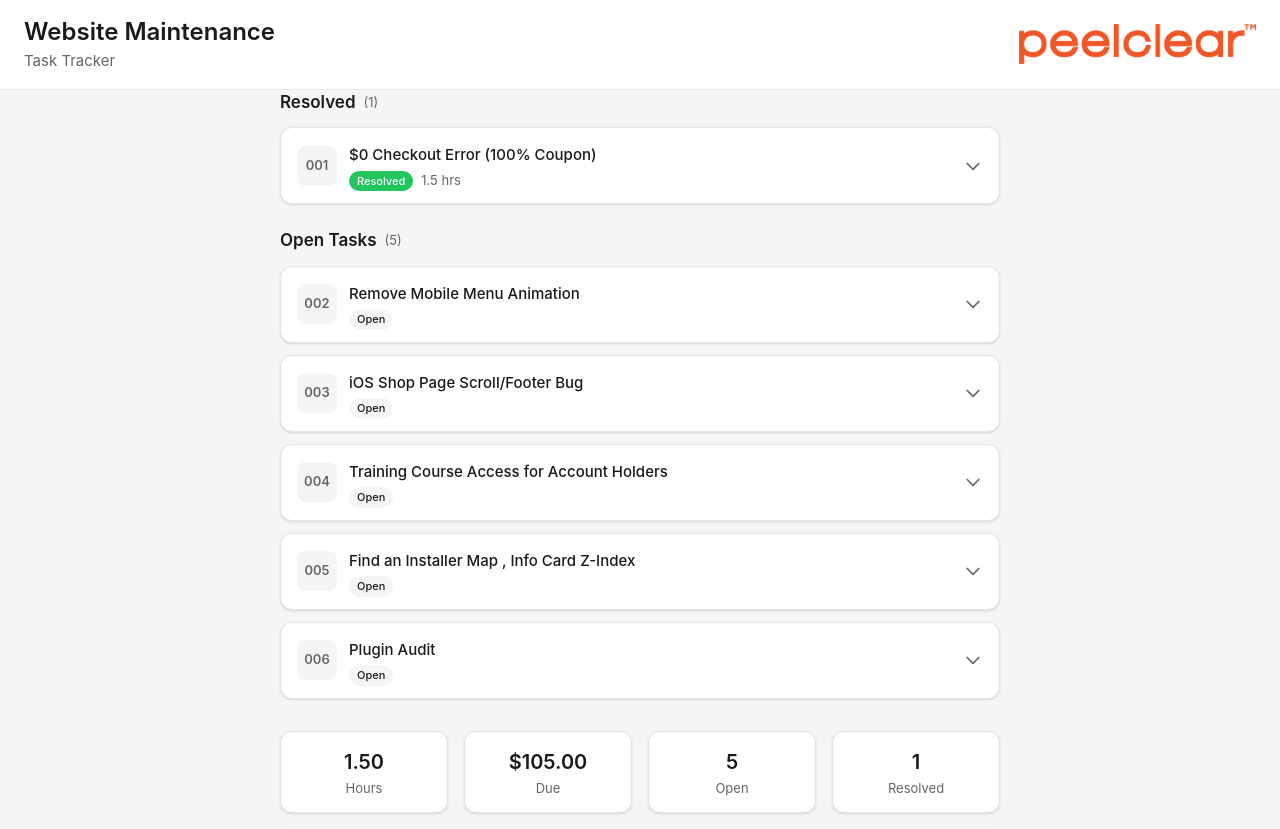
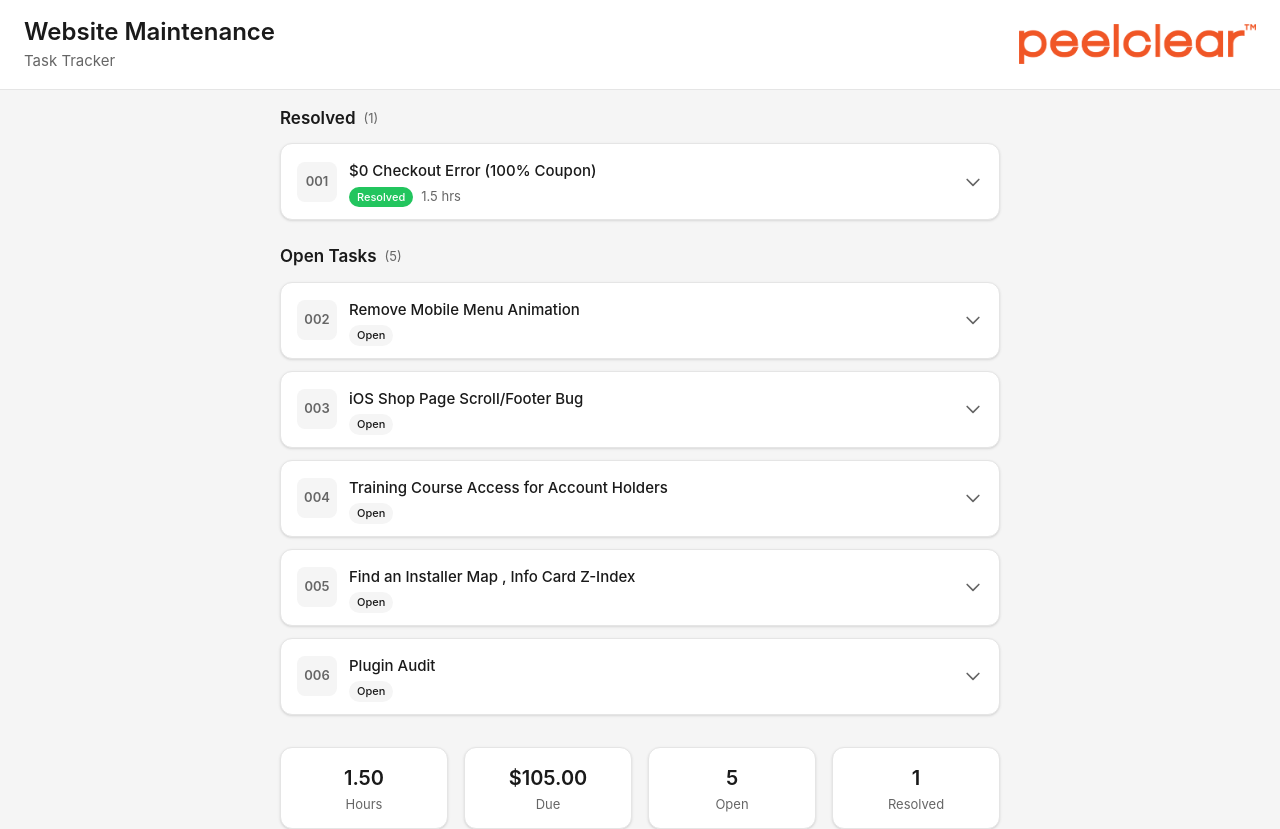
Before and after one commit to DBray33/peelclear-task-tracker, a React (Vite) app: page / in a window 1280 px wide. Shown: the top 829 px of the page. Built offline with nearby package versions, Linux system fonts and the light colour scheme.

Commit message:
Add top padding to task list

```diff
--- a/src/components/TaskList.jsx
+++ b/src/components/TaskList.jsx
@@ -13,7 +13,7 @@
   };
 
   return (
-    <div className="px-4 pb-4 md:px-6">
+    <div className="px-4 pt-4 pb-4 md:px-6">
       {/* Resolved Tasks */}
       <div className="mb-6">
         <h2 className="text-[17px] font-semibold text-dark mb-3 flex items-center gap-2">
```
